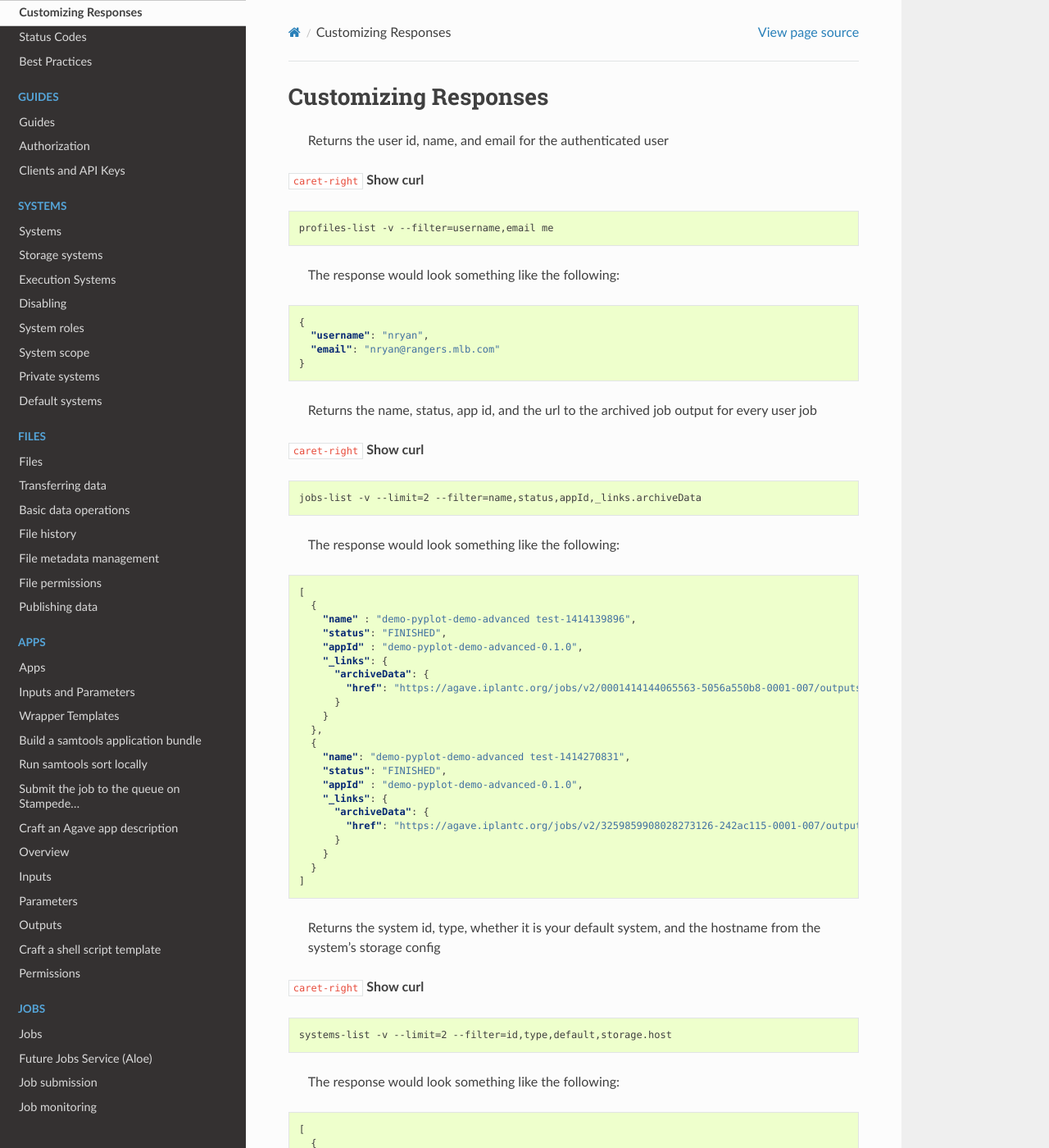
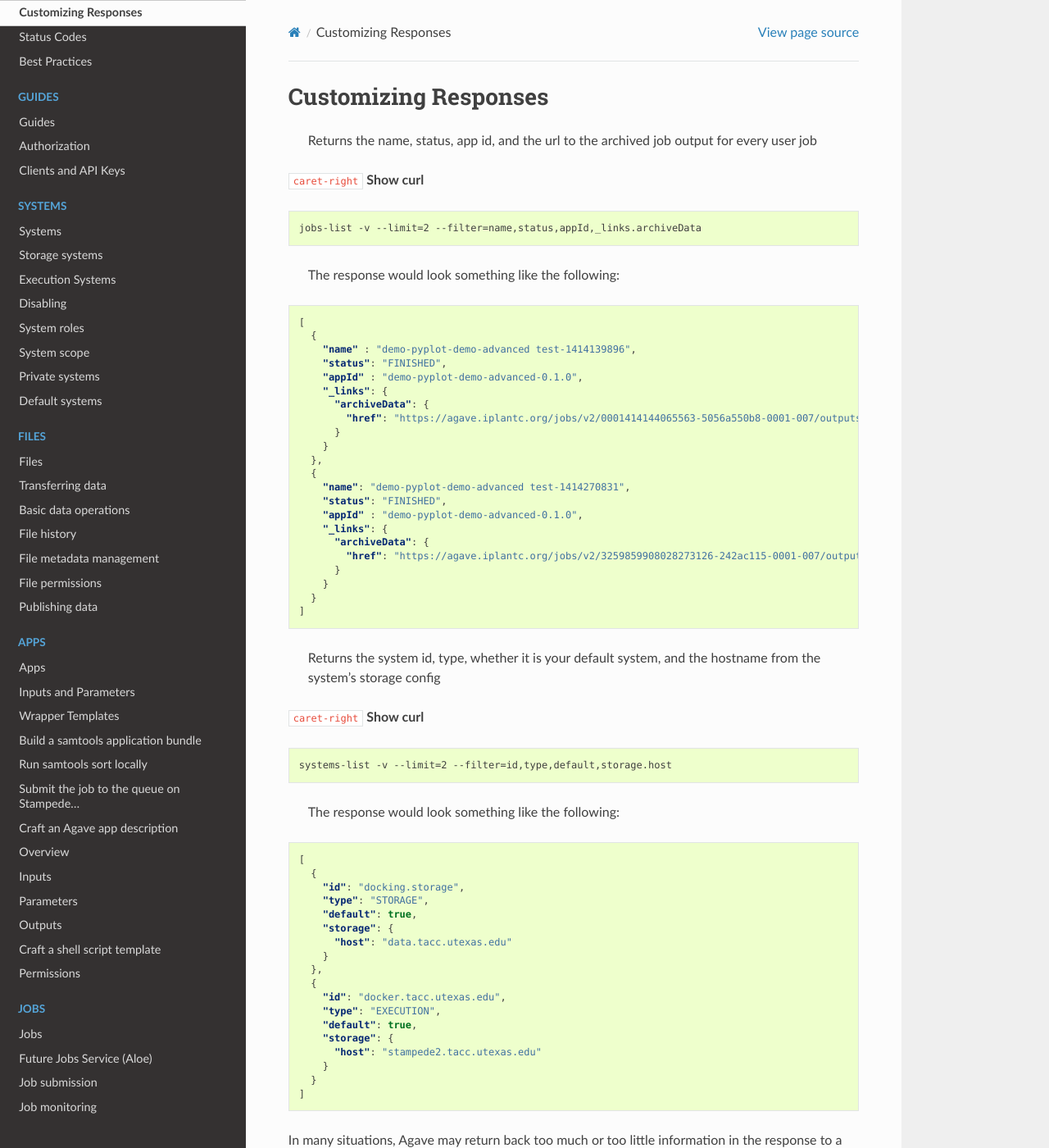
Before and after one commit to TACC-Cloud/agave-docs, a Sphinx documentation site: the page built from docs/agave/introduction/conventions-response-customization.rst, in a window 1280 px wide and 1400 px high. Shown: the whole window at 82% size. Built offline with Sphinx 7.4.7 and the Read the Docs theme 2.0.0, drawn with Linux system fonts in a browser that asks for light colours; cross-references to code outside the pages are shown as plain code; some of the changed text lies outside the part shown.

Commit message:
Update conventions-response-customization.rst

```diff
--- a/docs/agave/introduction/conventions-response-customization.rst
+++ b/docs/agave/introduction/conventions-response-customization.rst
@@ -1,39 +1,6 @@
 
 Customizing Responses
 =====================
-
-..
-
-   Returns the user id, name, and email for the authenticated user
-
-.. container:: foldable
-
-   .. container:: header
-
-      :fa:`caret-right`
-      **Show curl**
-
-   .. code-block:: shell
-
-      curl -sk -H \
-          "Authorization: Bearer ${API_KEY}" \
-          "https://public.tenants.agaveapi.co/profiles/v2/me?filter=username,email
-
-.. code-block:: plaintext
-
-   profiles-list -v --filter=username,email me
-
-..
-
-   The response would look something like the following:
-
-
-.. code-block:: json
-
-   {
-     "username": "nryan",
-     "email": "nryan@rangers.mlb.com"
-   }
 
 ..
 
@@ -50,7 +17,7 @@
 
       curl -sk -H \
           "Authorization: Bearer ${API_KEY}" \
-          "https://public.tenants.agaveapi.co/jobs/v2/?limit=2&filter=name,status,appId,_links.archiveData.href
+          "https://api.tacc.utexas.edu/jobs/v2/?limit=2&filter=name,status,appId,_links.archiveData.href
 
 .. code-block:: plaintext
 
@@ -100,7 +67,9 @@
 
    .. code-block:: shell
 
-      /systems/v2/?filter=id,type,default,storage.host
+      curl -sk -H \
+          "Authorization: Bearer ${API_KEY}" \
+          "https://api.tacc.utexas.edu/systems/v2/?filter=id,type,default,storage.host
 
 .. code-block:: plaintext
 
@@ -115,11 +84,11 @@
 
    [
      {
-       "id": "data.agaveapi.co",
+       "id": "docking.storage",
        "type": "STORAGE",
        "default": true,
        "storage": {
-         "host": "dtn01.prod.agaveapi.co"
+         "host": "data.tacc.utexas.edu"
        }
      },
      {
@@ -127,7 +96,7 @@
        "type": "EXECUTION",
        "default": true,
        "storage": {
-         "host": "129.114.6.50"
+         "host": "stampede2.tacc.utexas.edu"
        }
      }
    ]
```
